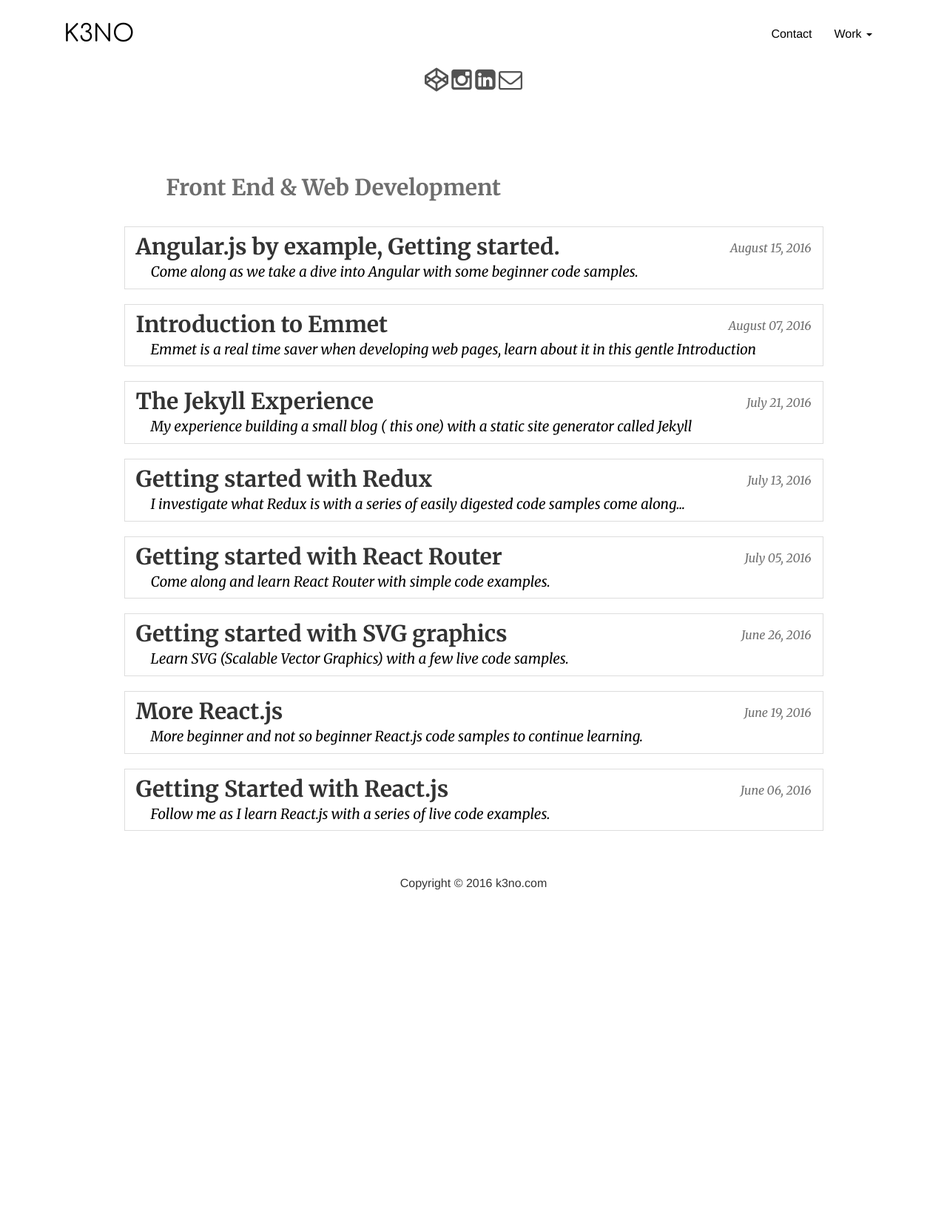
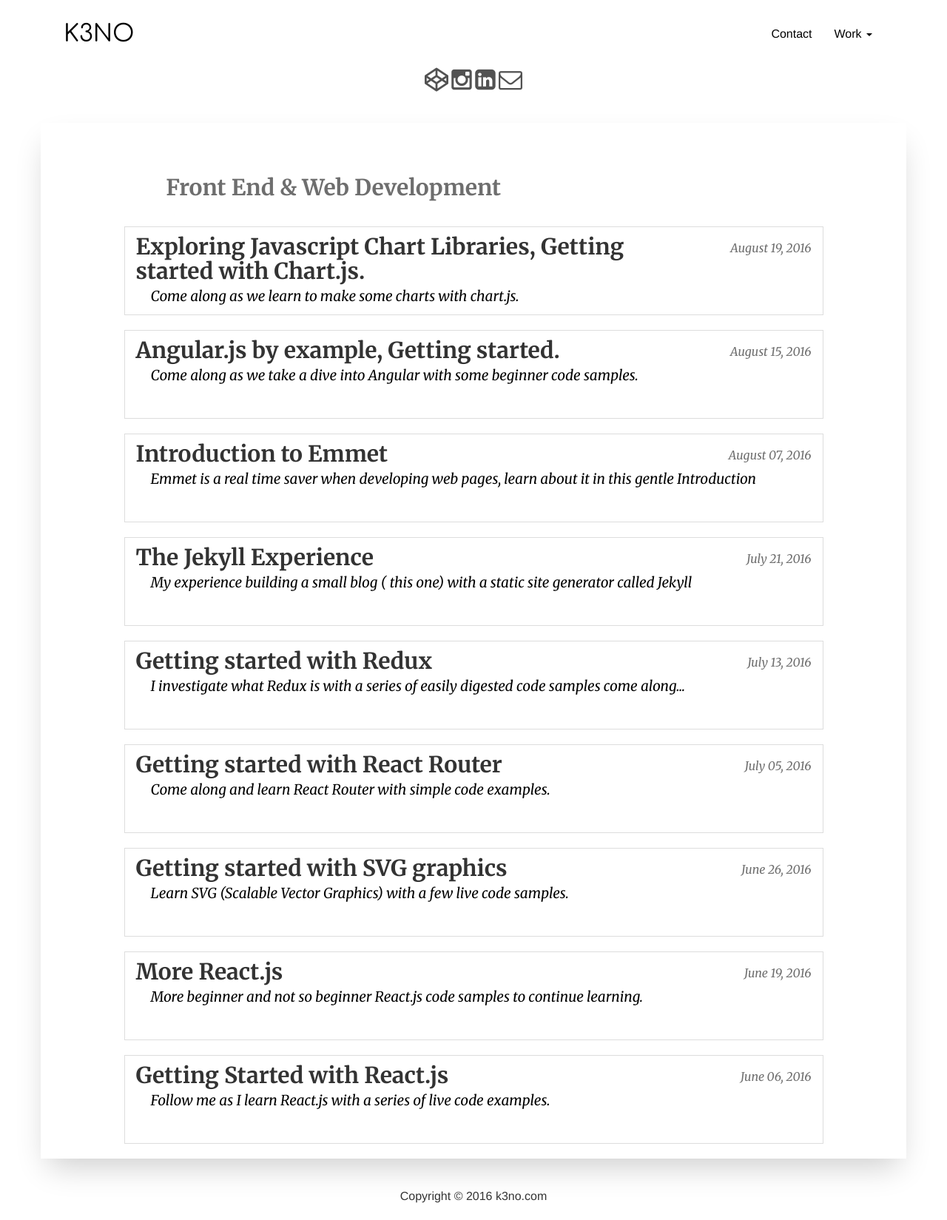
Before and after one commit to KenoLeon/Front-End-Web-Dev-UI-UX, a Jekyll site: the page built from index.html, in a window 1280 px wide. Shown: the whole page at 74% size. Built offline with Jekyll 4.4.1, drawn with Linux system fonts in a browser that asks for light colours; nearby versions of some CDN libraries; before the commit the page ends 1226 px from its top, so only the background shows below that; some of the changed lines change nothing that is shown.

Commit message:
charts post index page

```diff
--- /dev/null
+++ b/_posts/2016-08-19-javascript-chart-libraries-chartjs.md
@@ -0,0 +1,72 @@
+---
+layout: post
+title: Exploring Javascript Chart Libraries, Getting started with Chart.js.
+excerpt: Come along as we learn to make some charts with chart.js.
+permalink: /getting-started-with-chartjs
+---
+
+<div class="text-center"><img src="http://www.chartjs.org/img/chartjs-logo.svg"></div>
+<br />
+
+I recently got a request for developing a chart based front end, it got me excited about chart libraries and other chart based projects, so I'd like to explore [chart.js ](http://www.chartjs.org){:target="_blank"} a popular open source charting library, come along as we learn how to make some charts !
+
+*Note: I'll be using codepen (free and awesome) and gave myself little challenges you are welcome to try if you want to recreate my own learning curve.*
+
+
+> My/Your challenge: Import Chart.js,add and configure a simple chart that is not one of their examples.
+
+<p data-height="460" data-theme-id="0" data-slug-hash="oLVvoN" data-default-tab="result" data-user="k3no" data-embed-version="2" class="codepen">See the Pen <a href="http://codepen.io/k3no/pen/oLVvoN/">Chart.js My First Chart</a> by Eugenio - Keno -  Leon (<a href="http://codepen.io/k3no">@k3no</a>) on <a href="http://codepen.io">CodePen</a>.</p>
+<script async src="//assets.codepen.io/assets/embed/ei.js"></script>
+
+
+It took a bit of hammering out, so if you didn't succeed at first don't fret, this is what I learned:
+
+- Chart.js is canvas based (as opposed to SVG). So your HTML is minimal, just a canvas tag.
+
+- Relies heavily on nested Arrays & Objects to configure ( see the Js file for a subdivison of global option, chart options and data ), and a good knowledge of the documentation to look at all the features and options.
+
+- Use a container or css grid ( I am using Bootstrap) to simplify displaying the chart.
+
+Alright, I have a basic understanding of Chart.js, lets try some of the different types of charts and see what we can learn:
+
+> My/Your challenge: Make a bar chart with chart.js
+
+<p data-height="460" data-theme-id="0" data-slug-hash="EyrXyx" data-default-tab="result" data-user="k3no" data-embed-version="2" class="codepen">See the Pen <a href="http://codepen.io/k3no/pen/EyrXyx/">Chart.js Bar Chart</a> by Eugenio - Keno -  Leon (<a href="http://codepen.io/k3no">@k3no</a>) on <a href="http://codepen.io">CodePen</a>.</p>
+<script async src="//assets.codepen.io/assets/embed/ei.js"></script>
+
+
+Still experimenting with the  best way to declare the chart and adding options, I think it reads a little better if you divide global options, dataset and chart options rather than have them all in the chart declaration, but a bar chart was made , on to a pie chart.
+
+> My/Your challenge: Make a pie chart with chart.js
+
+<p data-height="460" data-theme-id="0" data-slug-hash="dXAQOp" data-default-tab="result" data-user="k3no" data-embed-version="2" class="codepen">See the Pen <a href="http://codepen.io/k3no/pen/dXAQOp/">Chart.js Pie Chart</a> by Eugenio - Keno -  Leon (<a href="http://codepen.io/k3no">@k3no</a>) on <a href="http://codepen.io">CodePen</a>.</p>
+<script async src="//assets.codepen.io/assets/embed/ei.js"></script>
+
+Success! another chart full of insight, for this one I only changed some minor options (Removed the background, rotated the chart & added some borders) , the trick is going over the documentation for the specific chart; in this case the [Pie & Doughnut](http://www.chartjs.org/docs/#doughnut-pie-chart){:target="_blank"} and finding the feature you want to add,remove or modify.
+
+Ok, Let's revisit the line chart and try multiple data series and more options.
+
+
+> My/Your challenge: Make a line chart with multple data series, go crazy with the options
+
+<p data-height="460" data-theme-id="0" data-slug-hash="pbYGVa" data-default-tab="result" data-user="k3no" data-embed-version="2" class="codepen">See the Pen <a href="http://codepen.io/k3no/pen/pbYGVa/">Chart.js Line Chart Multiple Series</a> by Eugenio - Keno -  Leon (<a href="http://codepen.io/k3no">@k3no</a>) on <a href="http://codepen.io">CodePen</a>.</p>
+<script async src="//assets.codepen.io/assets/embed/ei.js"></script>
+
+- I learned that the trick for multiple series, is just to add an extra data element to the dataset object, or multiple if you have more, check the code.
+- Each dataset has it's own options, so you can format each line in a different way, and finally, I added a label to the Yaxis.
+- It might not be apparent, but you can interact with the chart in a number of ways, you can click the labels and hide the data series, and hover and click on the chart to call other functions.
+
+One last thing I would like to explore, is changing the chart once it is displayed through javascript, something I believe can come in handy in a production environment.
+
+> My/Your challenge: Interact with a chart and change it's configuration or dataset
+
+<p data-height="510" data-theme-id="0" data-slug-hash="zBXqYR" data-default-tab="result" data-user="k3no" data-embed-version="2" class="codepen">See the Pen <a href="http://codepen.io/k3no/pen/zBXqYR/">Chart.js Toggle Chart </a> by Eugenio - Keno -  Leon (<a href="http://codepen.io/k3no">@k3no</a>) on <a href="http://codepen.io">CodePen</a>.</p>
+<script async src="//assets.codepen.io/assets/embed/ei.js"></script>
+
+Chart.js can be modified to your hearts content by rebuilding the chart  and redrawing the canvas, a common method if you've ever worked with the canvas in html5, as mentioned above, this is just an introduction, but check the [advanced usage in the docs](http://www.chartjs.org/docs/#advanced-usage){:target="_blank"}.
+
+I'll end up this short introduction to chart.js by saying that working with the library was mostly a joy and I hope these few pens help you get started.
+
+Best,
+
+Keno
--- a/css/bootstrapOverride.css
+++ b/css/bootstrapOverride.css
@@ -3,7 +3,7 @@
 .postIndex{
      font-family: 'Merriweather', serif;
   font-size: 18px;
-
+  box-shadow: 0 2rem 4rem -1rem rgba(0, 0, 0, 0.2);
 }
 .postIndex .row {
   min-height:1000px;
@@ -14,11 +14,17 @@
   color: black;
 }
 
+.postIndex .list-group-item{
+  /*max-width: 800px;*/
+  min-height: 120px;
+}
+
 .postIndex .list-group-item-text{
       font-family: 'Merriweather', serif;
    font-size: 19px;
    font-style: italic;
    text-indent: 20px;
+
 }
 
 .list-group h4{
```
Also changed, not shown: 2 other files.
